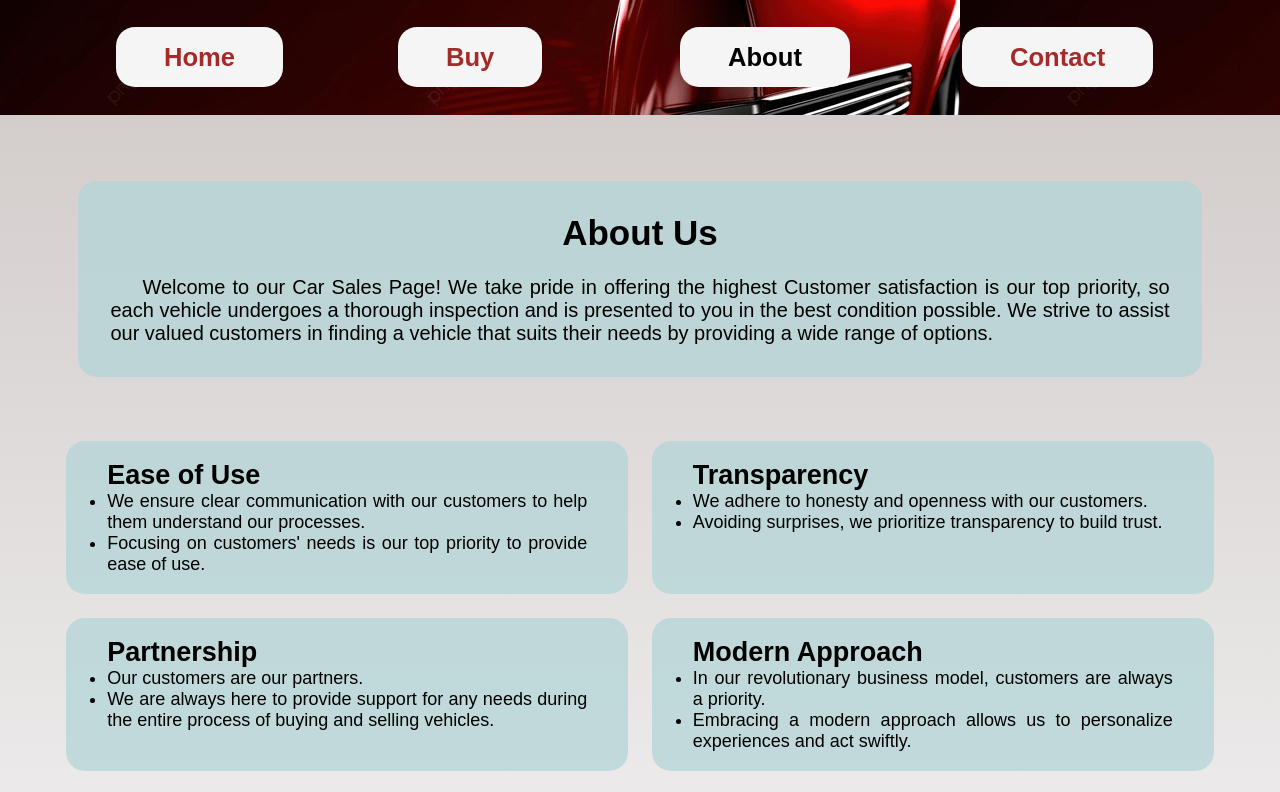
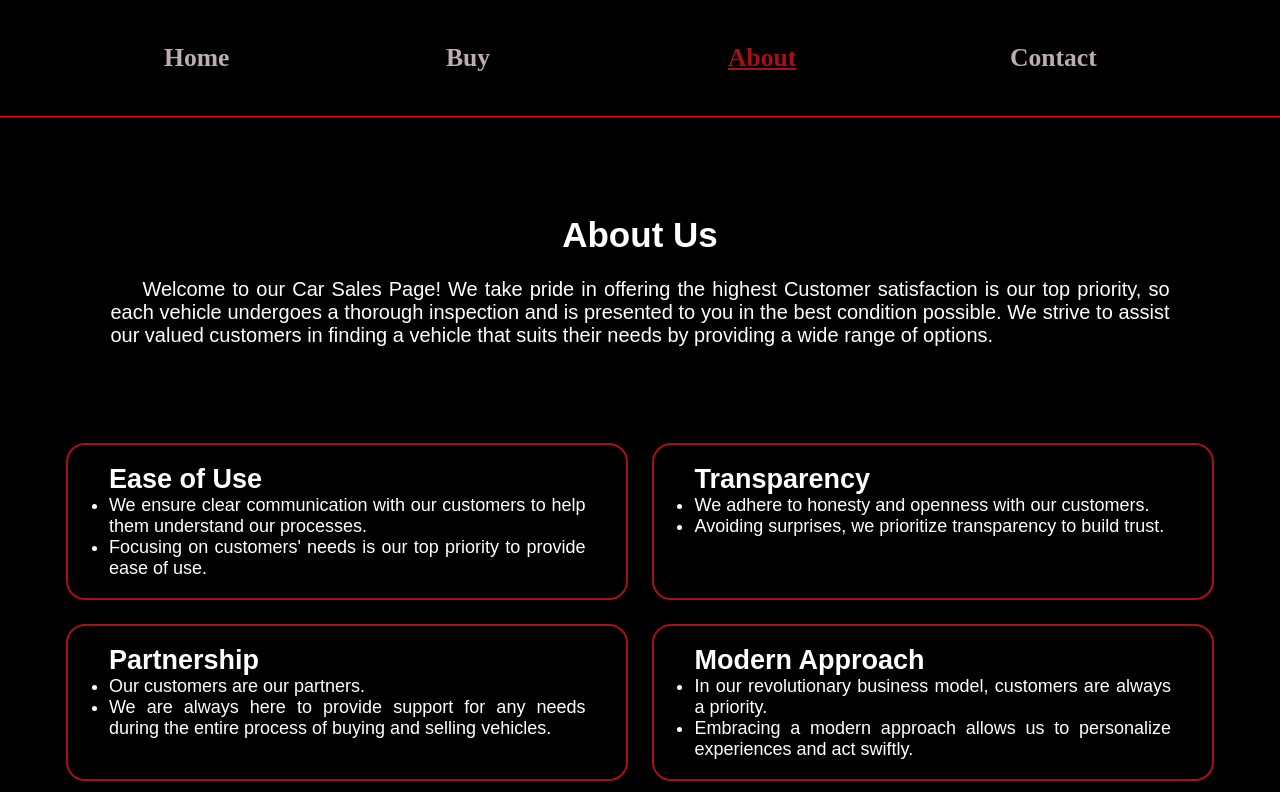
Before and after one commit to abdulkadirankit/opdracht, a plain HTML site: page about.html in a window 1280 px wide. Shown: the top 792 px of the page. Drawn offline with Linux system fonts and the light colour scheme.

Commit message:
finishedVersion

```diff
--- a/about.html
+++ b/about.html
@@ -6,7 +6,7 @@
   <meta name="viewport" content="width=device-width, initial-scale=1.0" />
   <title>Auto</title>
   <link rel="stylesheet" type="text/css" href="./css/about.css" />
-  <link href="./favicon.ico" rel="icon" type="image/x-icon">
+  <link href="./assets/favicon.png" rel="icon" type="image/x-icon">
 </head>
 <body>
   <header>
--- a/css/about.css
+++ b/css/about.css
@@ -5,10 +5,13 @@
 }
 
 body {
-  background-image: linear-gradient(#25050038, whitesmoke);
-  font-family: Arial, sans-serif;
+  background-color: black;
   margin: 0;
   padding: 0;
+}
+
+body main {
+  font-family: Arial, sans-serif;
 }
 
 li a {
@@ -20,14 +23,15 @@ li a {
 }
 
 li a:hover {
-  color: #000;
+  color: #a71115 !important;
+  text-decoration: underline;
 }
 
 /* begin van header */
 
 .header-box {
-  background-image: url(../assets/bg.png);
-  background-color: #c8a5a578;
+  background-color: black;
+  border-bottom: 1px solid red;
   display: grid;
   grid-template-columns: 350px 350px 350px 350px;
   justify-content: center;
@@ -36,8 +40,7 @@ li a:hover {
 }
 
 a.nav-link {
-  color: brown;
-  background-color: whitesmoke;
+  color: #bcadae;
   border-radius: 19px;
   padding: 1rem 3rem;
 }
@@ -75,13 +78,15 @@ a.nav-link {
 }
 
 .about-sub-section {
-  background-color: #b4d5d7c2;
+  background-color: transparent;
+  border: px solid #a71115;
+  color: white;
   border-radius: 19px;
   padding: 2rem;
 }
 
 .card-div1 {
-  color: black;
+  color: white;
   padding: 2% 6%;
   text-align: justify;
 }
@@ -96,15 +101,17 @@ a.nav-link {
 }
 
 .sec-col {
-  background-color: #b4d5d7c2;
+  background-color: transparent;
   max-width: 800px;
   padding: 0.5rem;
+  border: 2px solid #a71115;
   border-radius: 19px;
   font-size: 18px;
 }
 
 .active {
-  color: black !important;
+  color: #a71115 !important;
+  text-decoration: underline;
 }
 
 .section-h2 {
@@ -117,7 +124,9 @@ a.nav-link {
 /* begin van footer*/
 
 .footer-box {
-  background-color: rgba(157, 168, 152, 0.57);
+  background-color: whitesmoke;
+  border-top: 5px solid #a71115;
+  border-bottom: 5px solid #a71115;
   display: grid;
   grid-template-columns: 65% 4% 4% 7% 4%;
   justify-content: left;
--- a/css/buy.css
+++ b/css/buy.css
@@ -22,14 +22,15 @@ li a {
 }
 
 li a:hover {
-  color: #000;
+  color: #bcadae;
+  text-decoration: underline;
 }
 
 /* begin van header */
 
 .header-box {
-  background-image: url(../assets/bg.png);
-  background-color: #c8a5a578;
+  background-color: #454545;
+  border-bottom: 1px solid whitesmoke;
   display: grid;
   grid-template-columns: 350px 350px 350px 350px;
   justify-content: center;
@@ -38,8 +39,7 @@ li a:hover {
 }
 
 a.nav-link {
-  color: brown;
-  background-color: whitesmoke;
+  color: #bcadae;
   border-radius: 19px;
   padding: 1rem 3rem;
 }
@@ -96,6 +96,7 @@ a.nav-link {
 
 .active {
   color: black !important;
+  text-decoration: underline;
 }
 
 /* eind van main */
--- a/css/contact.css
+++ b/css/contact.css
@@ -20,13 +20,13 @@ li a {
 
 li a:hover {
   color: #000;
+  text-decoration: underline;
 }
 
 /* begin van header */
 
 .header-box {
-  background-image: url(../assets/bg.png);
-  background-color: #c8a5a578;
+  background-color: #c7cdc4;
   display: grid;
   grid-template-columns: 350px 350px 350px 350px;
   justify-content: center;
@@ -35,8 +35,7 @@ li a:hover {
 }
 
 a.nav-link {
-  color: brown;
-  background-color: whitesmoke;
+  color: black;
   border-radius: 19px;
   padding: 1rem 3rem;
 }
@@ -50,7 +49,8 @@ a.nav-link {
 }
 
 .active {
-  color: black !important;
+  color: #1491ff !important;
+  text-decoration: underline;
 }
 
 /* eind van header */
--- a/css/style.css
+++ b/css/style.css
@@ -29,14 +29,14 @@ li a {
 }
 
 li a:hover {
-  color: #000;
+  color: #bcadae;
+  text-decoration: underline;
 }
 
 /* begin van header */
 
 .header-box {
-  background-image: url(../assets/bg.png);
-  background-color: #c8a5a578;
+  background-color: black;
   display: grid;
   grid-template-columns: 350px 350px 350px 350px;
   justify-content: center;
@@ -45,8 +45,7 @@ li a:hover {
 }
 
 a.nav-link {
-  color: brown;
-  background-color: whitesmoke;
+  color: #bcadae;
   border-radius: 19px;
   padding: 1rem 3rem;
 }
@@ -130,7 +129,8 @@ a.nav-link {
 }
 
 .active {
-  color: black !important;
+  color: #a71115 !important;
+  text-decoration: underline;
 }
 
 /* eind van main */
```
Also changed, not shown: buy.html (+1 -1 lines), contact.html (+1 -1 lines), index.html (+2 -3 lines), assets/bg.png (deleted).
